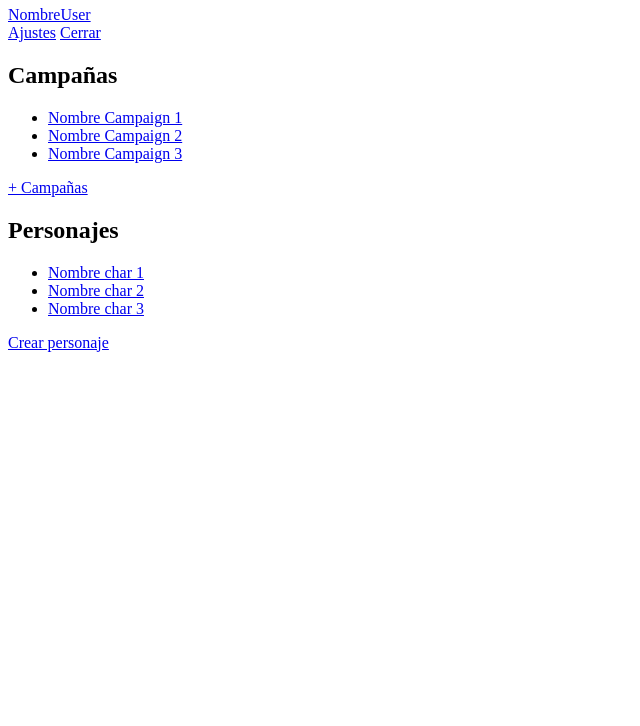
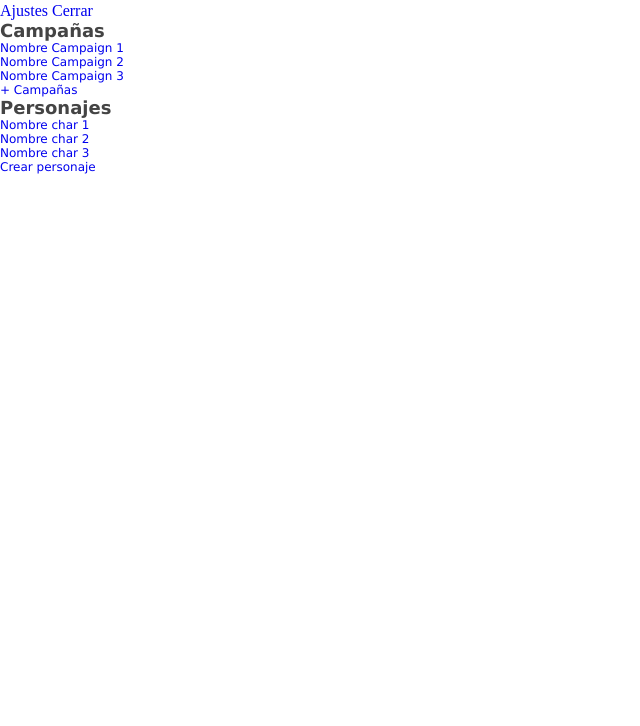
Before and after one commit to Potranco/D20-Front, a plain HTML site: page src/user_01.html in a window 1280 px wide. Shown: the part 74-800 px from the top of the page, without its empty margins (0-640 px from the left). Drawn offline with Linux system fonts and the light colour scheme; sample sign-in values are in the browser's storage.

Commit message:
apply css in user_page

```diff
--- a/src/js/libs/ArrayFunctions.js
+++ b/src/js/libs/ArrayFunctions.js
@@ -10,7 +10,7 @@ ArrayFunctions.prototype.remove=function(name){
 function PubSub() {
     this.callbacks=[];
 }
-
+/*
 PubSub.prototype.add=function(name,callback){
 	if (this.callbacks[name]===undefined) {
 		this.callbacks[name]=[];
@@ -24,7 +24,51 @@ PubSub.prototype.add=function(name,callback){
 	this.callbacks[name].push(callback);
 };
 
+*/
+PubSub.prototype.add=function(name,callback){
+	if (this.callbacks[name]===undefined) {
+		this.callbacks[name]=[];
+		this[name]=function(){
+			return Promise.all(
+				this.callbacks[name].map(function(execute){
+					Promise.resolve(execute.apply(null, arguments));
+				})
+			)
+		};
+	}
+	this.callbacks[name].push(callback);
+};
+
 PubSub.prototype.remove=function(name){
 	this.callbacks[name]=undefined;
 	this[name]=function(){console.error('Function['+name+'] removed.');};
 };
+
+/*
+function PubSub() {
+   this.callbacks={};
+}
+
+PubSub.prototype.on=function(name,callback){
+    this.callbacks[name] =
+      (this.callbacks[name] || []).concat(callback)
+};
+
+PubSub.prototype.emit = function (name, ...args) {
+  return Promise.all(
+    this.callbacks[name]
+      .map(fnc => Promise.resolve(fnc.apply(this, args)))
+  )
+}
+
+var pubSub = new PubSub()
+
+pubSub.on('event_one', function(label = 'Hello'){
+  setTimeout(function(){console.log(`Handler ${label}`);}, 3000)
+})
+pubSub.on('event_one', function(label = 'World'){
+  setTimeout(function(){console.log(`Handler ${label}`);}, 2000)
+})
+
+pubSub.emit('event_one', 'pepito')
+*/
--- a/src/sass/common/_common.scss
+++ b/src/sass/common/_common.scss
@@ -29,6 +29,7 @@ body {
     -webkit-text-stroke: 1px transparent;
     height:100%;
     font-family: s-text;
+    font-size:fontSizeS;
 }
 
 html {
--- a/src/user_01.html
+++ b/src/user_01.html
@@ -4,6 +4,7 @@
     <title>Project D20</title>
     <meta charset="UTF-8">
     <meta name="viewport" content="width=device-width, initial-scale=1.0">
+    <link rel="stylesheet" href="./stylesheets/index.css">
     <script type="application/javascript" src="js/utils.js"></script>
     <script type="application/javascript" src="js/userPage.js"></script>
     <script type="application/javascript" src="js/classes/user.js"></script>
```
Also changed, not shown: src/stylesheets/index.css.
